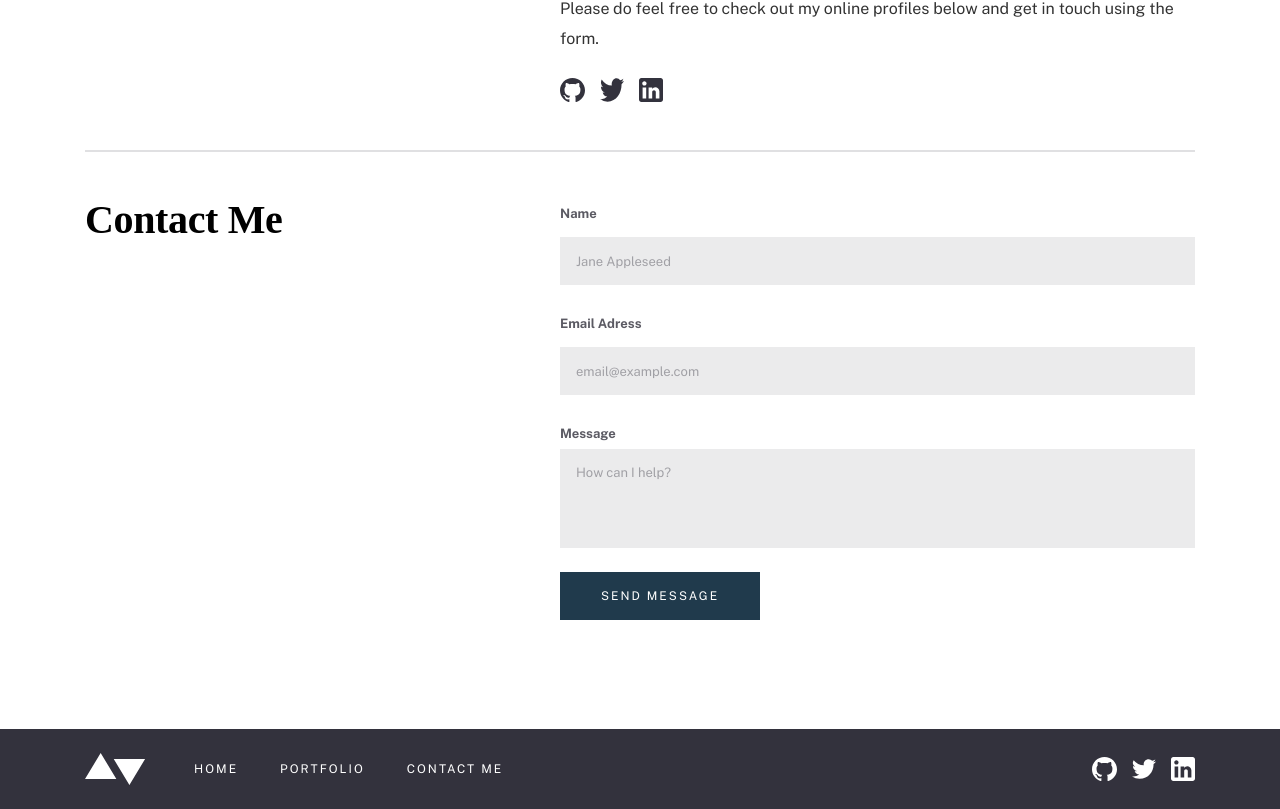
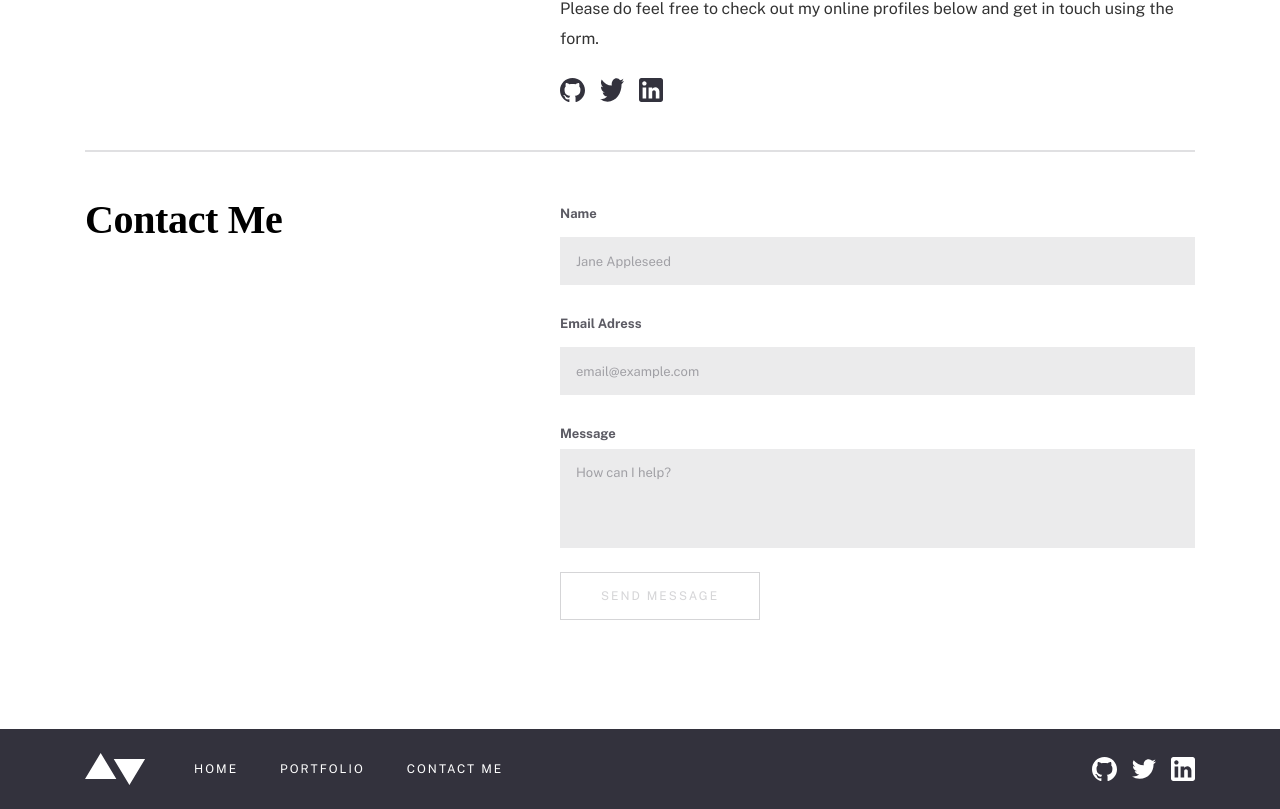
Before and after one commit to Alexandre-st/Minimalist-portfolio, a React (Create React App) app: page /contact in a window 1280 px wide. Shown: the part 356-1165 px from the top of the page. Built offline with nearby package versions, Linux system fonts and the light colour scheme; a web font is replaced by a local one.

Commit message:
Add the form contact, working with validation

```diff
--- a/src/pages/Contact.js
+++ b/src/pages/Contact.js
@@ -1,3 +1,4 @@
+import { useFormik } from 'formik';
 
 import GithubImg from '../assets/icons/github.svg';
 import TwitterImg from '../assets/icons/twitter.svg';
@@ -5,6 +6,37 @@ import LinkedinImg from '../assets/icons/linkedin.svg';
 
 
 const Contact = () => {
+
+  const formik = useFormik({
+    initialValues: {
+      name: '',
+      email: '',
+      message: ''
+    },
+    validate : values => {
+      const errors = {};
+      if (!values.name) {
+        errors.name = "This field is required";
+      }
+      if (!values.email) {
+        errors.email = "This field is required";
+      } else if (!/^[A-Z0-9._%+-]+@[A-Z0-9.-]+\.[A-Z]{2,}$/i.test(values.email)) {
+        errors.email = 'Please use a valid email address';
+      }
+      if (!values.message) {
+        errors.message = "This field is required";
+      }
+      return errors;
+    },
+    onSubmit: (values, { setSubmitting }) => {
+      console.log("submit", values);
+      setSubmitting(false);
+      formik.resetForm({ values : ''});
+    }
+  });
+
+  console.log(formik)
+
   return (
     <main className="container">
       <section className="infos">
@@ -28,20 +60,44 @@ const Contact = () => {
       <section className="contact">
         <div className="contact-container">
           <h2 className="middle-title">Contact Me</h2>
-          <form className="contact-form">
+          <form className="contact-form" onSubmit={formik.handleSubmit} >
             <div className="contact-form-input">
               <label className="contact-form-label" htmlFor="name">Name</label>
-              <input type="text" placeholder="Jane Appleseed" />
+              <input
+                type="text"
+                className={`${formik.touched.name && formik.errors.name ? "input-error" : ""}`}
+                placeholder="Jane Appleseed"
+                {...formik.getFieldProps("name")}
+              />
+              {formik.touched.name && formik.errors.name && <p className="contact-form-error">{formik.errors.name}</p>}
             </div>
             <div className="contact-form-input">
               <label className="contact-form-label" htmlFor="email">Email Adress</label>
-              <input type="text" placeholder="email@example.com" />
+              <input
+                type="text"
+                className={`${formik.touched.email && formik.errors.email ? "input-error" : ""}`}
+                placeholder="email@example.com"
+                {...formik.getFieldProps("email")}
+              />
+              {formik.touched.email && formik.errors.email && <p className="contact-form-error">{formik.errors.email}</p>}
             </div>
             <div className="contact-form-area">
               <label className="contact-form-label" htmlFor="message">Message</label>
-              <textarea type="text" placeholder="How can I help?" rows={3} />
+              <textarea
+                type="text"
+                className={`${formik.touched.message && formik.errors.message ? "area-error" : ""}`}
+                placeholder="How can I help?" {...formik.getFieldProps("message")}
+                rows={3}
+              />
+              {formik.touched.message && formik.errors.message && <p className="contact-form-error">{formik.errors.message}</p>}
             </div>
-            <button className="button button-form" type="submit">SEND MESSAGE</button>
+            <button
+              className="button button-form"
+              disabled={!(formik.isValid && formik.dirty)}
+              type="submit"
+            >
+              SEND MESSAGE
+            </button>
           </form>
         </div>
       </section>
--- a/src/styles/base/_base.scss
+++ b/src/styles/base/_base.scss
@@ -113,6 +113,12 @@ h1, h2, h3 {
     background-color: #203A4C;
     color: #FFFFFF;
 
+    &:disabled {
+      background-color: #FFFFFF;
+      border: 1px solid #33323D;
+      color: #33323D;
+      opacity: 0.2;
+    }
   }
 }
 
--- a/src/styles/pages/_contact.scss
+++ b/src/styles/pages/_contact.scss
@@ -91,6 +91,11 @@
       }
     }
 
+    // To color the input border
+    .input-error, .area-error {
+      border: 1px solid #F43030;
+    }
+
     &-area {
       margin-bottom: 2.4rem;
 
@@ -100,5 +105,28 @@
         padding: 0.9rem 0 0 1.6rem;
       }
     }
+
+    &-error {
+      margin-top: 6px;
+      color: #F43030;
+      font-size: 1rem;
+      line-height: 1.2rem;
+      font-style: italic;
+      font-weight: 700;
+    }
   }
 }
+
+input, textarea {
+  &:focus-visible {
+    border: 1px solid #5FB4A2;
+  }
+
+  &:invalid {
+    border: 1px solid #F43030;
+  }
+}
+
+.disabled {
+  opacity: 0.2;
+}
```
